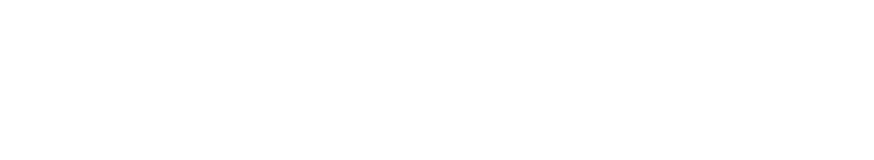
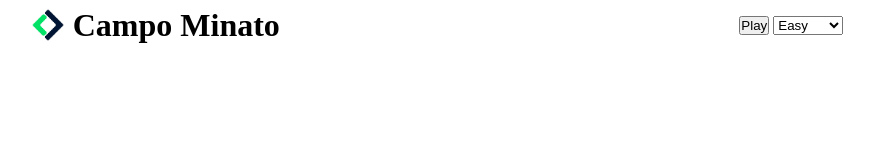
Before and after one commit to sisdream/js-campominato-grid, a plain HTML site: page index.html in a window 1280 px wide. Shown: the whole page, without its empty margins (207-1081 px from the left). Drawn offline with Linux system fonts and the light colour scheme.

Commit message:
feat: header

```diff
--- a/css/style.css
+++ b/css/style.css
@@ -0,0 +1,22 @@
+*{
+    margin: 0;
+    padding: 0;
+    box-sizing: border-box;
+}
+
+header{
+    display: flex;
+    align-items: center;
+    justify-content: space-around;
+}
+
+.logo{
+    display: flex;
+    align-items: center;
+}
+
+.logo img{
+    height: 50px;
+    width: 50px;
+    display: flex;
+}
--- a/index.html
+++ b/index.html
@@ -3,9 +3,28 @@
 <head>
     <meta charset="UTF-8">
     <meta name="viewport" content="width=device-width, initial-scale=1.0">
+    <link rel="stylesheet" href="./css/style.css">
     <title>Griglia Campo Minato</title>
 </head>
 <body>
+    <header>
+        <div class="logo">
+            <img src="./img/mobile-logo.png" alt="logo">
+            <h1>Campo Minato</h1>
+        </div>
 
+        <div class="livelli">
+            <button>Play</button>
+            <select name="difficolta" id="difficolta">
+                <option value="facile">Easy</option>
+                <option value="medio">Medium</option>
+                <option value="difficile">Hard</option>
+              </select>
+        </div>
+    </header>
+    <main>
+
+    </main>
+    <script type="text/javascript" src="./js/script.js"></script>
 </body>
 </html>
```
Also changed, not shown: img/mobile-logo.png (added).
